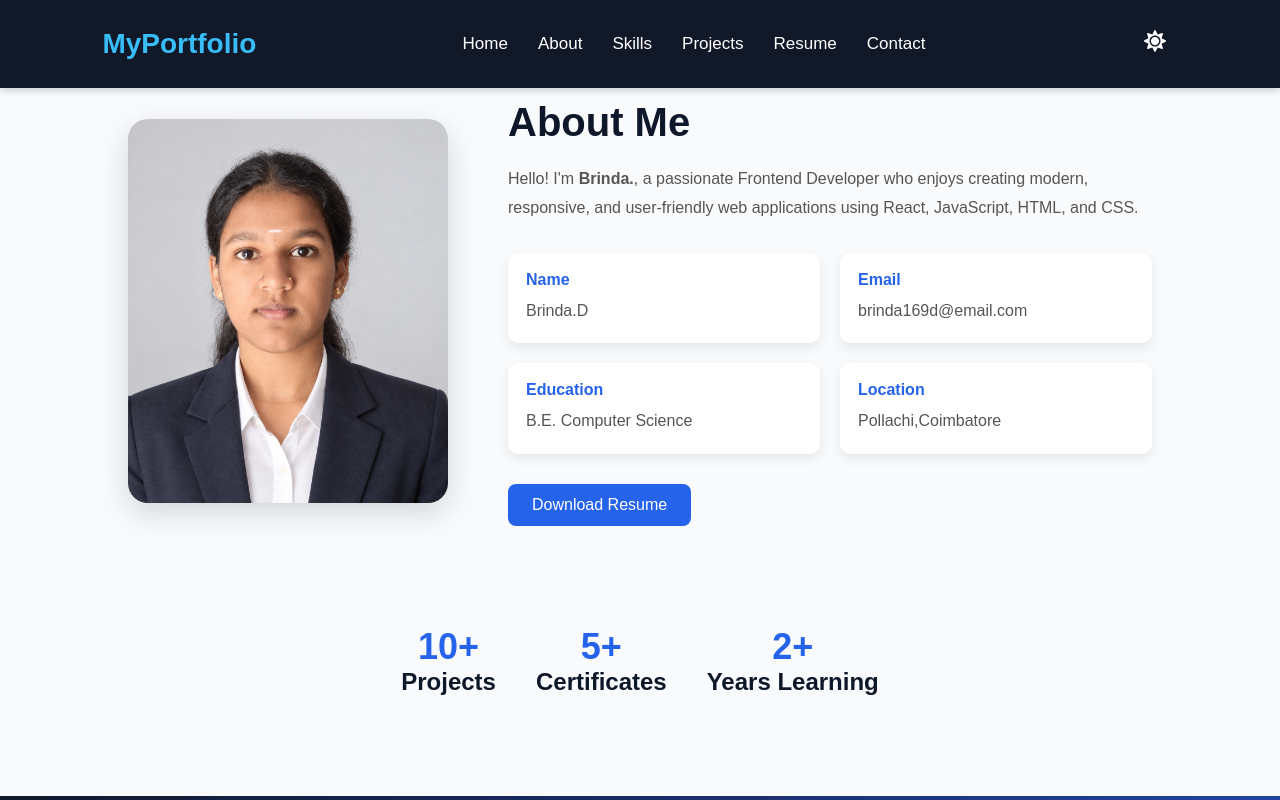
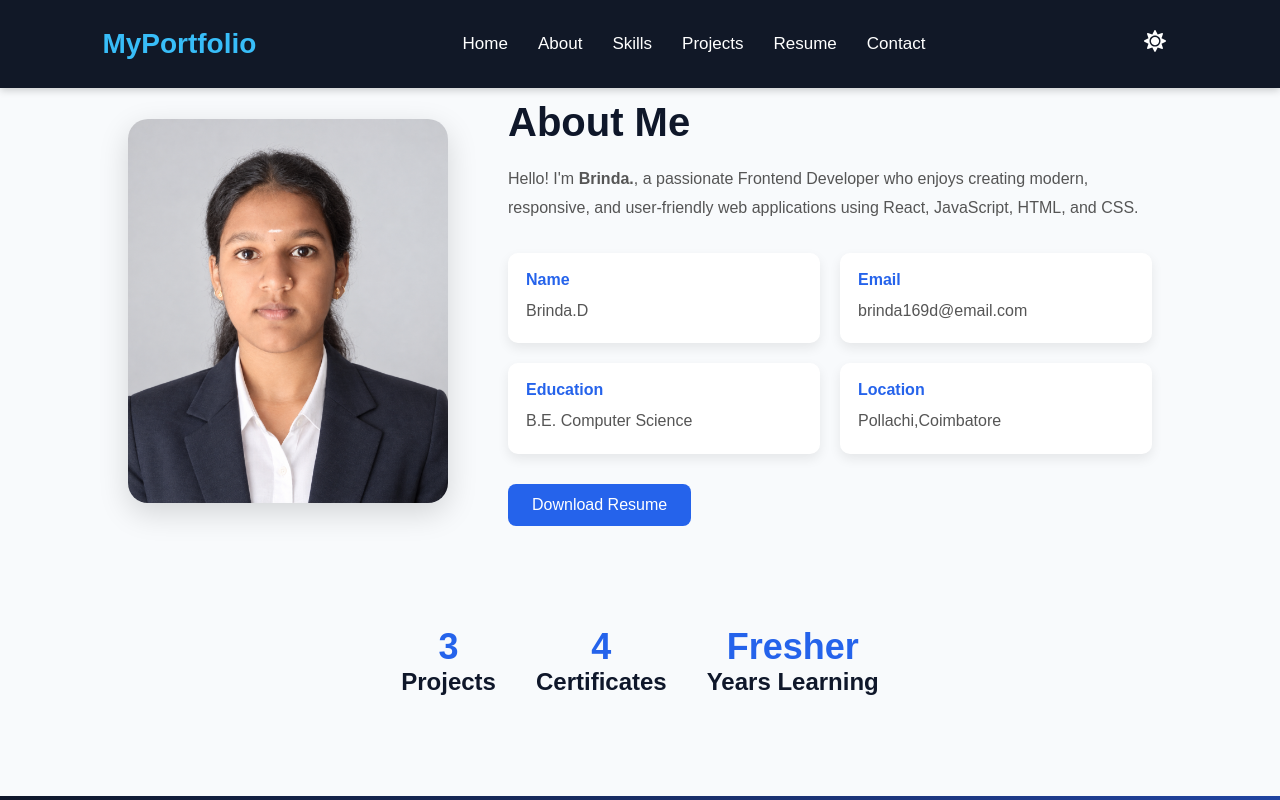
Before and after one commit to brinda169/durga, a React (Vite) app: page /about in a window 1280 px wide. Built offline with nearby package versions, Linux system fonts and the light colour scheme.

Commit message:
updated about

```diff
--- a/src/components/About.jsx
+++ b/src/components/About.jsx
@@ -51,17 +51,17 @@ About Me
     <div className="stats">
 
   <div>
-    <h2>10+</h2>
+    <h2>3</h2>
     <h1>Projects</h1>
   </div>
 
   <div>
-    <h2>5+</h2>
+    <h2>4</h2>
     <h1>Certificates</h1>
   </div>
 
   <div>
-    <h2>2+</h2>
+    <h2>Fresher</h2>
     <h1>Years Learning</h1>
   </div>
 
```
